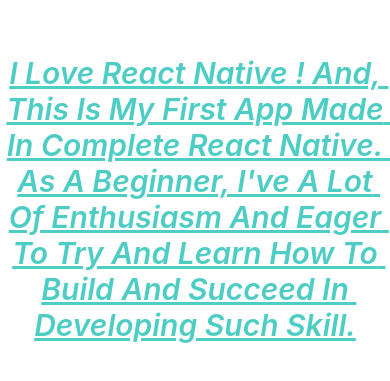
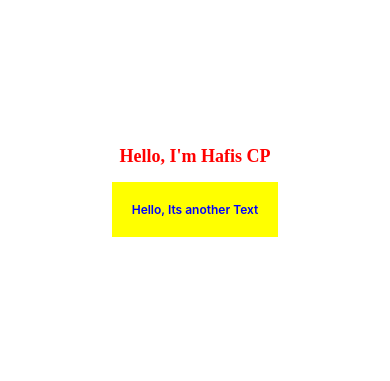
Before and after one commit to hafiscp/react-native-project, a React Native app: screen / in a window 390 px wide. Shown: the part 223-604 px from the top of the page. Built offline with nearby package versions, Linux system fonts and the light colour scheme.

Commit message:
42 - Component Creation and Reusing - Tried <MyAppText> Component - From Lap

```diff
--- a/App.js
+++ b/App.js
@@ -3,11 +3,13 @@
 import WelcomeScreen from "./app/screens/WelcomeScreen";
 import ViewImageScreen from "./app/screens/ViewImageScreen";
 import BorderScreen from "./app/screens/BorderScreen";
+import AppText from "./app/screens/AppText";
 
 export default function App() {
   return (
     // <WelcomeScreen />
     // <ViewImageScreen />
-    <BorderScreen />
+    // <BorderScreen />
+    <AppText />
   );
 }
--- /dev/null
+++ b/app/components/MyAppText.js
@@ -0,0 +1,17 @@
+import React from "react";
+import { StyleSheet, Text, Platform } from "react-native";
+
+function MyAppText({ children }) {
+  return <Text style={styles.text}>{children}</Text>;
+}
+
+const styles = StyleSheet.create({
+  text: {
+    fontFamily: Platform.OS === "android" ? "Roboto" : "Anveir",
+    fontSize: 18,
+    fontWeight: "800",
+    color: "red",
+  },
+});
+
+export default MyAppText;
--- /dev/null
+++ b/app/screens/AppText.js
@@ -0,0 +1,31 @@
+import React from "react";
+import { StyleSheet, View, Text } from "react-native";
+
+import MyAppText from "../components/MyAppText";
+
+function AppText() {
+  return (
+    <View style={styles.container}>
+      <MyAppText>Hello, I'm Hafis CP</MyAppText>
+      <Text style={styles.newtext}>Hello, Its another Text</Text>
+    </View>
+  );
+}
+
+const styles = StyleSheet.create({
+  container: {
+    justifyContent: "center",
+    alignItems: "center",
+    flex: 1,
+  },
+  newtext: {
+    color: "blue",
+    fontWeight: "600",
+    fontSize: 12,
+    backgroundColor: "yellow",
+    margin: 15,
+    padding: 20,
+  },
+});
+
+export default AppText;
```
